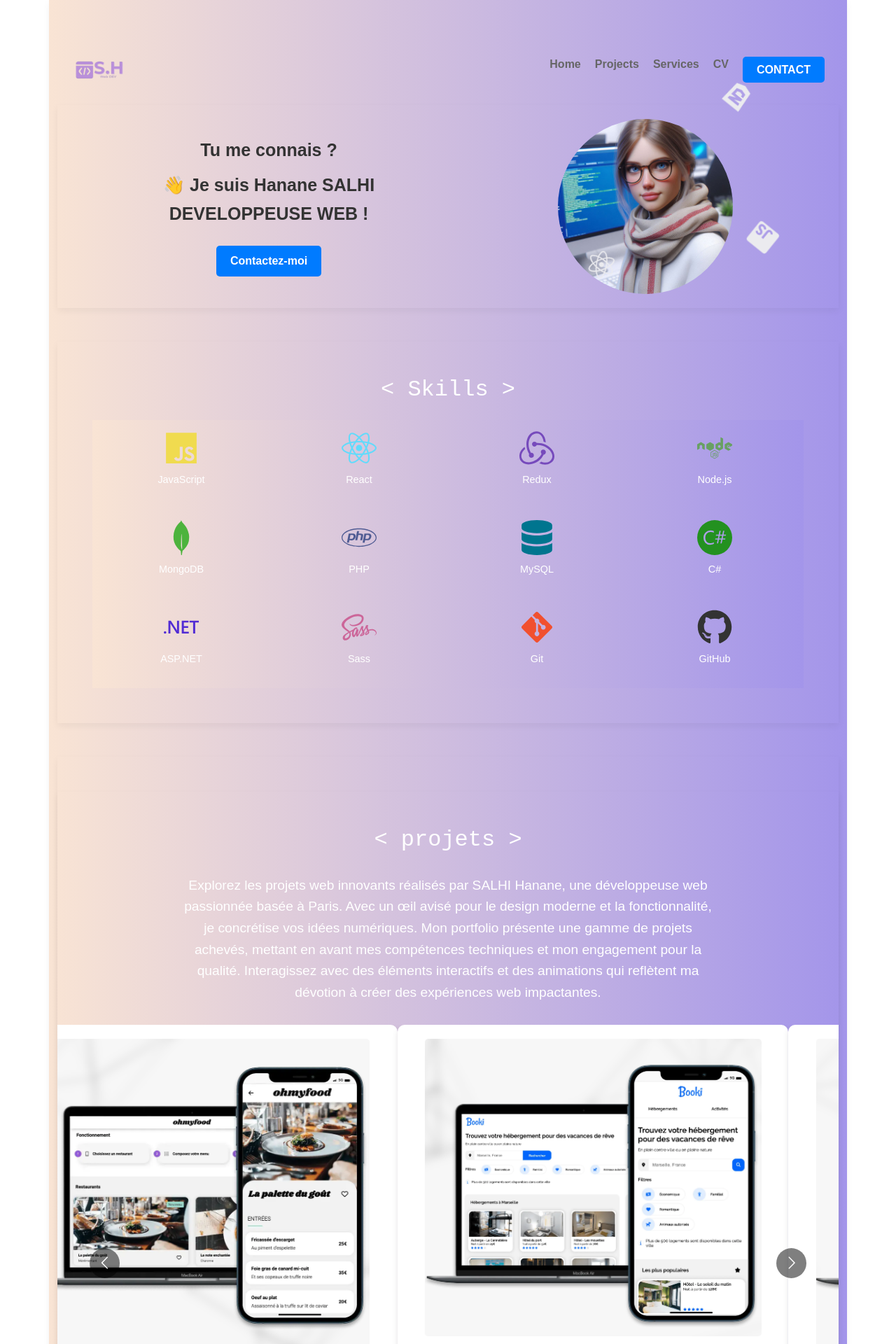
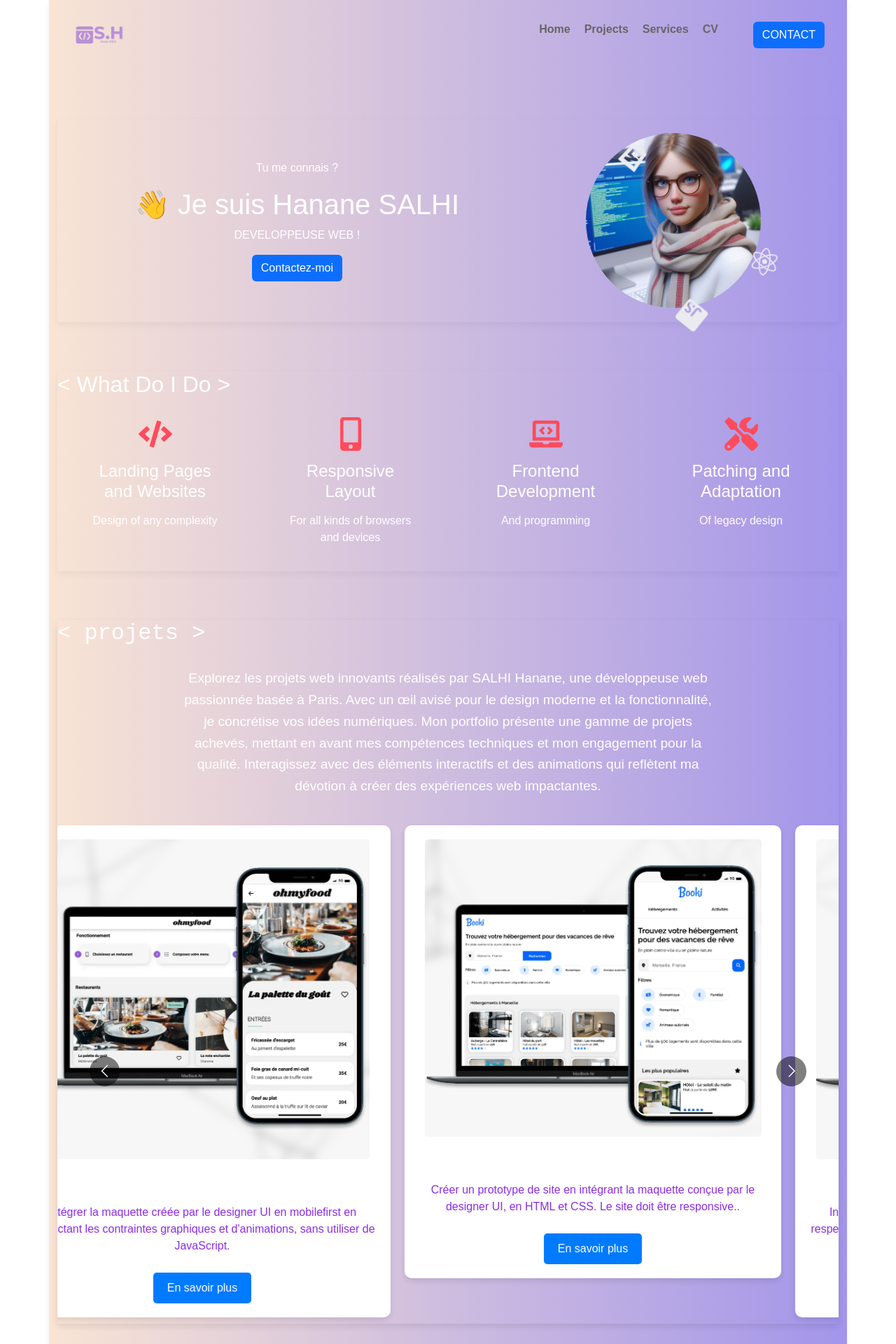
Before and after one commit to hanane75/portfolio, a React (Create React App) app in the folder salhi.hanane/: page /#/ in a window 1280 px wide. Shown: the top 1920 px of the page at 70% size. Built offline with nearby package versions, Linux system fonts and the light colour scheme.

Commit message:
add build

```diff
--- a/salhi.hanane/src/App.css
+++ b/salhi.hanane/src/App.css
@@ -1,31 +1,45 @@
-
-body, html {
-  height: 100%;
+:root {
+  --primary-bg: #6c63ff;
+  --hover-bg: #8365ec;
+  --btn-hover-bg: #007BFF;
+  --quote-btn-bg: #ff4b5c;
+  --quote-btn-hover-bg: #e34450;
+  --white: #fff;
+  --black: #333;
+  --light-grey: #666;
+  --primary-text: #fff;
+  --box-shadow-light: 0 4px 10px rgba(0, 0, 0, 0.05);
+}
+html, body {
   margin: 0;
   padding: 0;
-}
-section {
-  padding: 50px 0;
-  box-shadow: 0 4px 10px rgba(0, 0, 0, 0.05); /* Ombre douce */
+  box-sizing: border-box;
+  width: 100vw; /* Utilise 100% de la largeur de la fenêtre */
+  overflow-x: hidden; /* Empêche le défilement horizontal */
 }
 
+section, .projects-section {
 
-.container {
- margin: 0;
+  box-shadow: var(--box-shadow-light);
+  margin-top: 70px;
+  margin-bottom: 70px;
+}
+
+.container, .contact-section {
+  margin: 0 auto;
   padding-left: 50px;
   padding-right: 50px;
   background: linear-gradient(to right, #f9e4d4, #a395ea);
-  color: white;
+  color: var(--primary-text);
   font-family: Arial, sans-serif;
+  max-width: 1200px;
 }
-
 
 .header {
   display: flex;
   justify-content: space-between;
   align-items: center;
   padding: 10px 20px;
-   /* background-color: white;*/
 }
 
 .logo {
@@ -42,68 +56,55 @@ section {
   font-size: 1.5rem;
   font-weight: bold;
   margin-left: 5px;
-    color: #333;
+  color: var(--black);
 }
 
 .nav {
-    margin-left: auto; /* Permet de pousser la navigation vers la droite */
+  margin-left: auto;
 }
 
 .nav ul {
   display: flex;
   list-style: none;
   gap: 20px;
+  padding-right: 50px;
 }
 
 .nav ul li a {
   text-decoration: none;
-    color: #666;
+  color: var(--light-grey);
   font-size: 1rem;
-    FONT-WEIGHT: 600;
+  font-weight: 600;
 }
 
 .nav ul li a:hover {
-    color: #000; /* Change la couleur au survol */
+  color: var(--black);
 }
 
-  .contact-button {
-    margin-left: 20px; /* Sépare le bouton de contact de la barre de navigation */
+.btn {
+  padding: 10px 20px;
+  border-radius: 5px;
+  cursor: pointer;
+  color: var(--primary-text);
+  border: none;
 }
 
 .btn-contact {
-    background-color: #6c63ff; /* Violet vif pour le bouton */
-    color: #ffffff; /* Blanc pour le texte du bouton */
-    border: none;
-    padding: 10px 20px;
-    border-radius: 5px;
-    cursor: pointer;
-    font-weight: bold;
-    text-decoration: none;
-
+  background-color: var(--primary-bg);
 }
 
 .btn-contact:hover {
-    background-color: #8365ec;
-    color: #fff;
+  background-color: var(--hover-bg);
 }
 
-
-.section-below-wave p {
-  max-width: 800px;
-  margin: 0 auto;
-  line-height: 1.6;
-  font-size: 16px;
+.quote-button {
+  background-color: var(--quote-btn-bg);
+  margin-top: 30px;
 }
 
-/* Section projets */
-.projects-grid {
-  display: flex;
-  justify-content: center;
-  gap: 20px;
-  flex-wrap: wrap; /* Pour rendre les éléments responsive */
+.quote-button:hover {
+  background-color: var(--quote-btn-hover-bg);
 }
-
-
 
 .hero-container {
   display: flex;
@@ -114,16 +115,6 @@ section {
 
 .hero-content {
   text-align: center;
-}
-
-.btn-contact {
-  margin-top: 10px;
-  padding: 10px 20px;
-  background-color: #007BFF;
-  color: #fff;
-  border: none;
-  border-radius: 5px;
-  cursor: pointer;
 }
 
 .hero-image-container {
@@ -157,22 +148,21 @@ section {
 }
 
 .icon-js {
-  top: 50%;
-  left: -50px;
-  color: #f0db4f;
+  top: -20px;
+  left: 15%;
+  transform: translateX(-50%);
 }
 
 .icon-react {
-  top: -50px;
-  left: 50%;
-  transform: translateX(-50%);
+  top: 50%;
+  left: -15px;
+  transform: translateY(-50%);
 }
 
 .icon-css {
-  bottom: -50px;
-  left: 50%;
-  transform: translateX(-50%);
-  color: #2965f1;
+  top: 50%;
+  right: -15px;
+  transform: translateY(-50%);
 }
 
 @keyframes rotate-icons {
@@ -184,7 +174,6 @@ section {
   }
 }
 
-/* Animation fade-in pour le texte */
 @keyframes fadeInUp {
   from {
     opacity: 0;
@@ -196,94 +185,97 @@ section {
   }
 }
 
-.hero-content p, .hero-content h1 {
-  opacity: 0; /* Initialement invisible */
-  animation: fadeInUp 2s ease forwards; /* Animation */
-  color: #333333;
-  font-size: 25px;
-  font-weight: 600;
+.fade-in-up {
+  opacity: 0;
+  animation: fadeInUp 2s ease forwards;
+}
+
+.hero-content p,
+.hero-content h1,
+.skill-item {
+  animation: fadeInUp 1s ease forwards;
 }
 
 .hero-content p {
-  animation-delay: 0.5s; /* Délai pour le paragraphe */
+  animation-delay: 0.5s;
 }
 
 .hero-content h1 {
-  animation-delay: 1s; /* Délai pour le h1 */
+  animation-delay: 1s;
 }
 
-
- /**  projects */
- .projects-section {
-  padding: 50px 0;
-  text-align: center;
+.projects-grid {
+  display: flex;
+  justify-content: center;
+  gap: 20px;
+  flex-wrap: wrap;
 }
 
-.skills-title {
-  font-size: 2rem;
-  color: white; /* Couleur blanche pour le titre */
-  margin-bottom: 30px;
-}
-.projects-content  p {
+.projects-content p, .section-below-wave p {
   text-align: center;
-  font-size: 1.2rem; /* Taille du texte pour une bonne lisibilité */
-  color: #ffffff; /* Ajuste cette couleur selon ton besoin */
-  max-width: 800px; /* Limite la largeur du paragraphe */
-  margin: 0 auto 20px; /* Centrage et espace en bas */
-  line-height: 1.6; /* Améliore l'espacement des lignes */
-  padding: 10px 20px; /* Ajoute un peu d'espace autour du texte */
-}
-
-
-.project-card:hover {
-  transform: scale(1.05); /* Zoom léger au survol */
-  box-shadow: 0 4px 20px rgba(0, 0, 0, 0.2); /* Ombre légère au survol */
+  font-size: 1.2rem;
+  color: var(--primary-text);
+  max-width: 800px;
+  margin: 0 auto 20px;
+  line-height: 1.6;
+  padding: 10px 20px;
 }
 
 .project-card {
+  display: flex;
+  flex-direction: column;
+  justify-content: space-between;
+  align-items: center;
   padding: 20px;
   background-color: #fff;
   border-radius: 10px;
   box-shadow: 0 4px 8px rgba(0, 0, 0, 0.1);
-  text-align: center;
+  margin: 10px;
 }
 
 .project-image {
   max-width: 100%;
   height: auto;
   border-radius: 5px;
+  margin-bottom: 15px;
+}
+
+.project-card h3 {
+  font-size: 1.5rem;
+  margin: 10px 0;
+}
+
+.project-card p {
+  font-size: 1rem;
+  text-align: center;
+  color:blueviolet;
 }
 
 .project-link {
-  display: inline-block;
   margin-top: 10px;
   padding: 10px 20px;
   background-color: #007bff;
-  color: #fff;
+  color: white;
+  text-decoration: none;
   border-radius: 5px;
-  text-decoration: none;
+  transition: background-color 0.3s ease;
 }
 
 .project-link:hover {
-  background-color: #0056b3;
+  background-color: #410545;
 }
 
-  /** contact **/
-  .contact-section {
-    padding: 2rem;
-    background: linear-gradient(to right, #f9e4d4, #a395ea);
-    border-radius: 8px;
-    color: #333;
-    max-width: 600px;
-    margin: 2rem auto;
+
+.contact-section h2 {
+  text-align: center;
+  color: var(--white);
 }
-   .contact-section h2{
-    text-align: center;
-    color: #fff;
-   }
+
 .contact-form {
   display: flex;
   flex-direction: column;
+  margin-bottom: 50px;
+  width: 50%;
 }
 
 .form-group {
@@ -292,7 +284,7 @@ section {
 
 .form-group label {
   font-size: 1rem;
-    color: white;
+  color: var(--primary-text);
   display: block;
   margin-bottom: 0.5rem;
 }
@@ -307,47 +299,43 @@ section {
 
 .contact-submit-button {
   padding: 0.8rem;
-    border: none;
-    background-color: #61dbfb;
-    color: white;
+  background-color: var(--primary-bg);
+  border-radius: 4px;
   font-size: 1rem;
-    cursor: pointer;
-    border-radius: 4px;
   transition: background-color 0.3s ease;
 }
 
 .contact-submit-button:hover {
-    background-color: #21a1f1;
+  background-color:var(--hover-bg);
 }
 
 .thank-you-message {
   font-size: 1.2rem;
-    color: white;
+  color: var(--primary-text);
   text-align: center;
 }
 
-
- /*footer ***/
-
+/* Footer */
 .footer-container {
   text-align: center;
   padding: 20px 0;
- border-top:solid 2px  #666;
+  border-top: solid 2px #666;
+
 }
 
 .social-icons {
   display: flex;
-  justify-content: flex-start;
-  gap: 15px; /* Espace entre les icônes */
+  justify-content: center;
+  gap: 15px;
   padding: 10px;
 }
 
 .icon-container {
-  background-color: #ffffff;
+  background-color: var(--white);
   border-radius: 50%;
-  padding: 10px; /* Ajustement du padding pour un meilleur centrage */
-  width: 40px; /* Fixe la taille du conteneur pour chaque icône */
-  height: 40px; /* Fixe la taille du conteneur pour chaque icône */
+  padding: 10px;
+  width: 40px;
+  height: 40px;
   display: flex;
   justify-content: center;
   align-items: center;
@@ -355,103 +343,43 @@ section {
 }
 
 .icon-container:hover {
-  transform: scale(1.1); /* Effet zoom au survol */
+  transform: scale(1.1);
 }
 
 .icon {
-  color: #ebebef; /* Couleur par défaut des icônes */
-  font-size: 70px; /* Ajustement de la taille des icônes */
-  position: absolute;
-  border-radius: 50%;
-  padding: 15px;
-  text-align: center;
-
+  color: #ebebef;
+  font-size: 70px;
 }
 
 .icon-container:hover .icon {
-  color: #ffffff; /* Changement de couleur au survol */
+  color: var(--white);
 }
 
 .facebook-icon {
   color: #4267B2;
-  font-size: 20px ;/* Couleur Facebook */
+  font-size: 20px;
 }
 
 .twitter-icon {
-  color: #1DA1F2; /* Couleur Twitter */
+  color: #1DA1F2;
   font-size: 20px;
 }
 
 .instagram-icon {
-  color: #E1306C; /* Couleur Instagram */
+  color: #E1306C;
   font-size: 20px;
 }
 
 .linkedin-icon {
-  color: #0A66C2; /* Couleur LinkedIn */
+  color: #0A66C2;
   font-size: 20px;
 }
 
-/* Ajout d'un arrière-plan coloré au survol */
-.icon-container:hover .facebook-icon {
-  background-color: #4267B2;
-}
-
-.icon-container:hover .twitter-icon {
-  background-color: #1DA1F2;
-}
-
-.icon-container:hover .instagram-icon {
-  background-color: #E1306C;
-}
-
-.icon-container:hover .linkedin-icon {
-  background-color: #0A66C2;
-}
- /*skills ***/
-
- @keyframes fadeInUp {
-  from {
-    opacity: 0;
-    transform: translateY(50px);
-  }
-  to {
-    opacity: 1;
-    transform: translateY(0);
-  }
-}
-
-.skill-item {
-  opacity: 0;
-  animation: fadeInUp 1s ease forwards;
-}
-
-.skill-item:nth-child(1) {
-  animation-delay: 0.1s;
-}
-
-.skill-item:nth-child(2) {
-  animation-delay: 0.2s;
-}
-
-.skill-item:nth-child(3) {
-  animation-delay: 0.3s;
-}
-
-.skill-item:nth-child(4) {
-  animation-delay: 0.4s;
-}
-
-.skill-item:nth-child(5) {
-  animation-delay: 0.5s;
-}
-
-/* Ajoute des délais pour chaque compétence */
-
+/* Skills Section */
 .skills-section {
   text-align: center;
   padding: 50px;
-  color: #fff;
+  color: var(--primary-text);
 }
 
 .skills-title {
@@ -470,13 +398,12 @@ section {
 }
 
 .skill-item {
-
   border-radius: 10px;
   padding: 15px;
-  transition: transform 0.3s ease;
   display: flex;
   flex-direction: column;
   align-items: center;
+  transition: transform 0.3s ease;
 }
 
 .skill-item:hover {
@@ -488,7 +415,11 @@ section {
   font-size: 0.9rem;
 }
 
-/*Service **/
+/* Services Section */
+.service{
+  display: flex;
+  text-align: center;
+}
 .services-container {
   display: flex;
   justify-content: space-around;
@@ -505,29 +436,14 @@ section {
 .service-icon {
   font-size: 3em;
   margin-bottom: 15px;
-  color: #ff4b5c;
+  color: var(--quote-btn-bg);
 }
 
 .service-item h3 {
-  font-size: 1.2em;
-  margin-bottom: 10px;
+  font-size: 1.5rem;
+  margin-bottom: 15px;
 }
 
 .service-item p {
-  font-size: 0.9em;
-  color: #666;
+  font-size: 1rem;
 }
-
-.quote-button {
-  margin-top: 30px;
-  padding: 10px 20px;
-  background-color: #ff4b5c;
-  color: white;
-  border: none;
-  border-radius: 5px;
-  cursor: pointer;
-}
-
-.quote-button:hover {
-  background-color: #e34450;
-}
--- a/salhi.hanane/src/components/Contact.jsx
+++ b/salhi.hanane/src/components/Contact.jsx
@@ -32,7 +32,7 @@ const ContactForm = () => {
   };
 
   return (
-    <section className="contact-section">
+    <section className="contact-section padding-section">
       <h2>{"< Contactez-moi >"}</h2>
       {submitted ? (
         <div className="thank-you-message">
--- a/salhi.hanane/src/components/Footer.jsx
+++ b/salhi.hanane/src/components/Footer.jsx
@@ -4,7 +4,9 @@ import { FaFacebookF, FaTwitter, FaInstagram, FaLinkedinIn } from 'react-icons/f
 const Footer = () => {
   return (
     <footer className="footer-container">
+      <p>Mes réseau sociaux </p>
       <div className="social-icons">
+
       <a href="https://www.linkedin.com" target="_blank" rel="noreferrer" className="icon-container">
           <FaLinkedinIn className="icon linkedin-icon" />
         </a>
@@ -19,6 +21,7 @@ const Footer = () => {
         </a>
 
       </div>
+      <p>SALHI Hanane : tous droit réserver</p>
     </footer>
   );
 };
--- a/salhi.hanane/src/components/Header.jsx
+++ b/salhi.hanane/src/components/Header.jsx
@@ -12,11 +12,13 @@ const Header = () => {
           <li><a href="#home">Home</a></li>
           <li><a href="#Projects">Projects</a></li>
           <li><a href="#services">Services</a></li>
-          <li><a href="#cv">CV</a></li>
+          <li><a href={`${process.env.PUBLIC_URL}/cv salhi hanane.pdf`} target="_blank" rel="noopener noreferrer">
+            CV
+          </a></li>
         </ul>
       </nav>
       <div className="contact-button">
-        <a href="#contact" className="btn-contact">CONTACT</a>
+        <a href="#contact" className="btn bg-primary text-white bg-hover-primary">CONTACT</a>
       </div>
     </header>
   );
--- a/salhi.hanane/src/components/HeroSection.jsx
+++ b/salhi.hanane/src/components/HeroSection.jsx
@@ -4,12 +4,12 @@ import { FaReact, FaCss3Alt, FaJsSquare } from 'react-icons/fa';
 
 function HeroSection() {
   return (
-    <section className="hero-container">
+    <section className="hero-container ">
       <div className="hero-content">
         <p className="subheading">Tu me connais ?</p>
         <h1>👋 Je suis Hanane SALHI</h1>
         <p className="hero-description">DEVELOPPEUSE WEB !</p>
-        <button className="btn-contact">Contactez-moi</button>
+        <button className="btn bg-primary text-white bg-hover-primary">Contactez-moi</button>
       </div>
 
       <div className="hero-image-container">
--- a/salhi.hanane/src/components/Home.jsx
+++ b/salhi.hanane/src/components/Home.jsx
@@ -11,12 +11,12 @@ import Services from './Services';
 const Home = () => {
   return (
 
-    <section className='container'>
+    <section className='container '>
         <Header />
         <HeroSection />
+        <Services />
+        <ProjectsComponent />
         <Skills/>
-        <ProjectsComponent />
-       <Services />
         <Contact />
       <Footer/>
 
--- a/salhi.hanane/src/components/ProjectsComponent.jsx
+++ b/salhi.hanane/src/components/ProjectsComponent.jsx
@@ -14,27 +14,26 @@ const ProjectsComponent = () => {
   // Configurer les options de responsive design pour le carrousel
   const responsive = {
     superLargeDesktop: {
-      // Pour les grands écrans
       breakpoint: { max: 4000, min: 1024 },
-      items: 3,
+      items: 2, // 3 éléments pour grands écrans
     },
     desktop: {
       breakpoint: { max: 1024, min: 768 },
-      items: 2,
+      items: 2, // 2 éléments pour desktop
     },
     tablet: {
       breakpoint: { max: 768, min: 464 },
-      items: 1,
+      items: 1, // 1 élément pour tablettes
     },
     mobile: {
       breakpoint: { max: 464, min: 0 },
-      items: 1,
+      items: 1, // 1 élément pour mobile
     },
   };
 
   return (
-    <section className="skills-projects-section">
-      <section className="projects-section">
+    <section  id='#Projects' className="skills-projects-section">
+      <section className="projects-section padding-section">
         <h2 className="skills-title">{"< projets >"}</h2>
 
         <div className="projects-content">
```
Also changed, not shown: 2 other files (tests, documents, lock files or other folders). Lines whose indentation alone changed are shown as unchanged.
